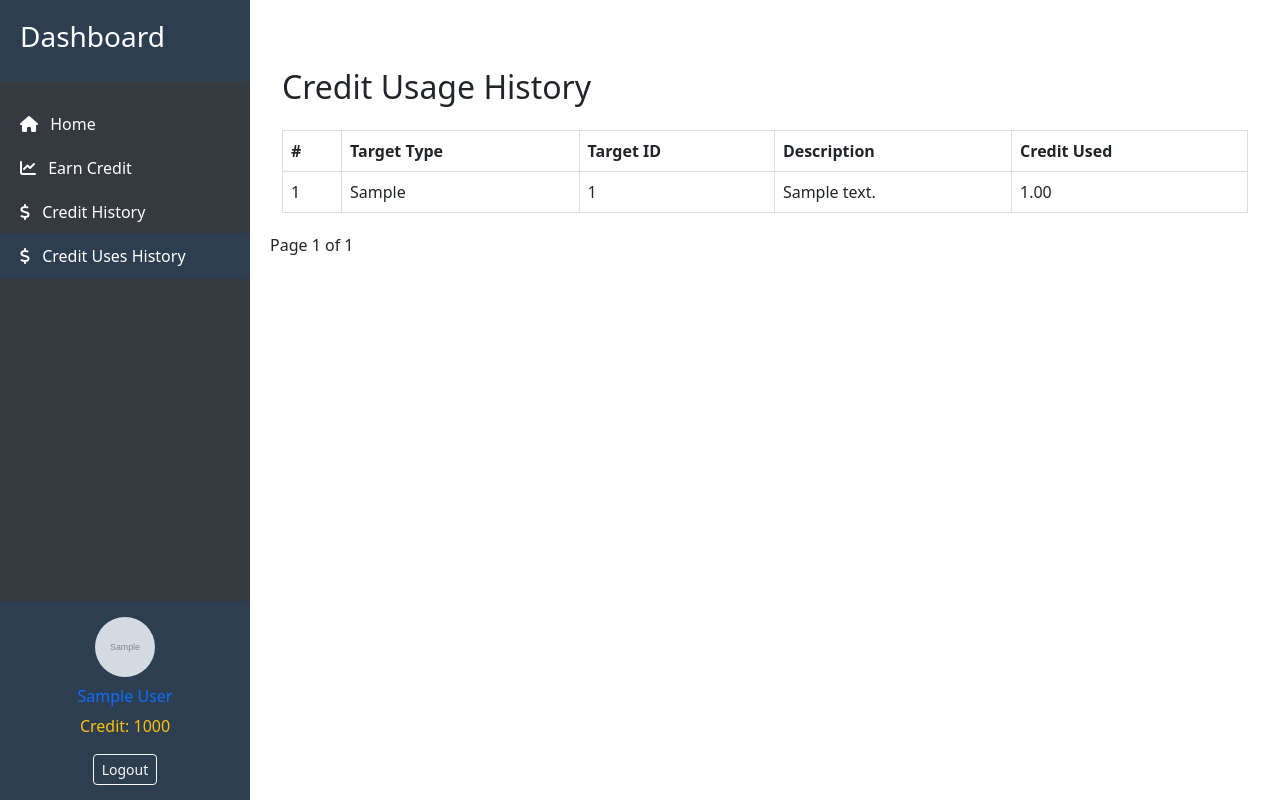
After one commit to Shakil1081/craftdoc, a Django app: page /credit-uses-history in a window 1280 px wide. The commit adds this page. Run offline with Django 4.2, Linux system fonts and the light colour scheme; a user stored in the database is signed in; tables that the repository leaves empty hold one stand-in row (values such as "Sample post"); grey boxes marked "Sample" are stand-in pictures.

Commit message:
credit usage history

```diff
--- /dev/null
+++ b/docmodify/templates/docmodify/credit/uses_history.html
@@ -0,0 +1,71 @@
+{% extends 'docmodify/public_base.html' %} {% block css %}
+<style>
+  .table-bordered {
+    border: 1px solid #ddd;
+  }
+  .pagination {
+    margin-top: 20px;
+  }
+  .step-links a {
+    margin: 0 5px;
+    text-decoration: none;
+  }
+</style>
+{% endblock %} {% block content %}
+<div class="container mt-5">
+  <h2 class="mb-4">Credit Usage History</h2>
+
+  <!-- Table to Display Credit Usage History -->
+  <table class="table table-bordered">
+    <thead>
+      <tr>
+        <th>#</th>
+        <th>Target Type</th>
+        <th>Target ID</th>
+        <th>Description</th>
+        <th>Credit Used</th>
+      </tr>
+    </thead>
+    <tbody>
+      {% for record in page_obj.object_list %}
+      <tr>
+        <td>{{ forloop.counter }}</td>
+        <!-- Row Number -->
+        <td>{{ record.target_type }}</td>
+        <!-- Target Type -->
+        <td>{{ record.target_id }}</td>
+        <!-- Target ID -->
+        <td>{{ record.description }}</td>
+        <!-- Description -->
+        <td>{{ record.usage_credit }}</td>
+        <!-- Credit Used -->
+      </tr>
+      {% empty %}
+      <tr>
+        <td colspan="5" class="text-center">
+          No credit usage history available.
+        </td>
+      </tr>
+      {% endfor %}
+    </tbody>
+  </table>
+</div>
+<!-- Pagination -->
+<div class="pagination">
+  <span class="step-links">
+    {% if page_obj.has_previous %}
+    <a href="?page=1">&laquo; First</a>
+    <a href="?page={{ page_obj.previous_page_number }}">Previous</a>
+    {% endif %}
+
+    <span class="current">
+      Page {{ page_obj.number }} of {{ page_obj.paginator.num_pages }}
+    </span>
+
+    {% if page_obj.has_next %}
+    <a href="?page={{ page_obj.next_page_number }}">Next</a>
+    <a href="?page={{ page_obj.paginator.num_pages }}">Last &raquo;</a>
+    {% endif %}
+  </span>
+</div>
+{% endblock %}
--- a/docmodify/templates/docmodify/public_base.html
+++ b/docmodify/templates/docmodify/public_base.html
@@ -160,10 +160,17 @@
             </a>
           </li>
           <li
-            class="{% if request.path == '/credit-history' %}active{% endif %}"
+            class="{% if request.path == '/credit-earn-history' %}active{% endif %}"
           >
-            <a href="{% url 'credit_history' %}">
+            <a href="{% url 'credit_earn_history' %}">
               <i class="fas fa-dollar me-2"></i> Credit History
+            </a>
+          </li>
+          <li
+            class="{% if request.path == '/credit-uses-history' %}active{% endif %}"
+          >
+            <a href="{% url 'credit_uses_history' %}">
+              <i class="fas fa-dollar me-2"></i> Credit Uses History
             </a>
           </li>
         </ul>
--- a/docmodify/urls.py
+++ b/docmodify/urls.py
@@ -21,5 +21,6 @@ urlpatterns = [
 
 
     path('credit-earn', views.earn_credit, name='earn_credit'),
-    path('credit-history', views.credit_history, name='credit_history'),
+    path('credit-earn-history', views.credit_earn_history, name='credit_earn_history'),
+    path('credit-uses-history', views.credit_uses_history, name='credit_uses_history'),
 ]
--- a/docmodify/views.py
+++ b/docmodify/views.py
@@ -17,6 +17,7 @@ from .forms import ForgotPasswordForm, ResetPasswordForm
 from django.contrib.auth.tokens import default_token_generator
 from django.core.mail import send_mail
 from customadmin.models import CreditEarnHistory, CreditUsesHistory
+from django.core.paginator import Paginator
 
 def hello_there(request):
     return render(request, 'docmodify/letterhead_upload.html')
@@ -265,6 +266,16 @@ def reset_password(request, uidb64, token):
 def earn_credit(request):
     return render(request, 'docmodify/credit/earn.html')
 
-def credit_history(request):
+def credit_earn_history(request):
     user_credit_history = CreditEarnHistory.objects.filter(user=request.user)
-    return render(request, 'docmodify/credit/history.html', {'credit_history': user_credit_history})
+    paginator = Paginator(user_credit_history, 10)  # Show 10 records per page
+    page_number = request.GET.get('page')
+    page_obj = paginator.get_page(page_number)
+    return render(request, 'docmodify/credit/earn_history.html', {'page_obj': page_obj})
+
+def credit_uses_history(request):
+    user_credit_history = CreditUsesHistory.objects.filter(user=request.user)
+    paginator = Paginator(user_credit_history, 10)  # Show 10 records per page
+    page_number = request.GET.get('page')
+    page_obj = paginator.get_page(page_number)
+    return render(request, 'docmodify/credit/uses_history.html', {'page_obj': page_obj})
```
Also changed, not shown: docmodify/templates/docmodify/credit/earn_history.html (added, +67 -0 lines), docmodify/templates/docmodify/credit/history.html (deleted, +0 -43 lines).
